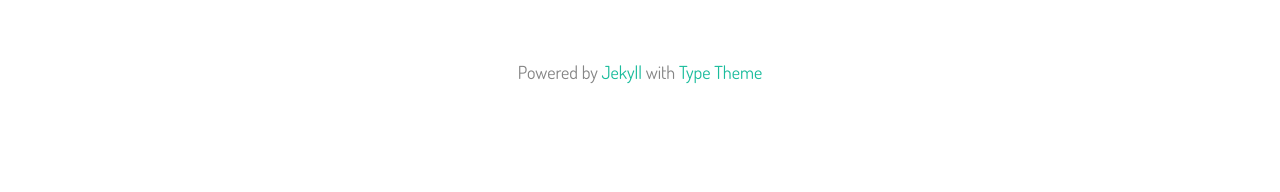
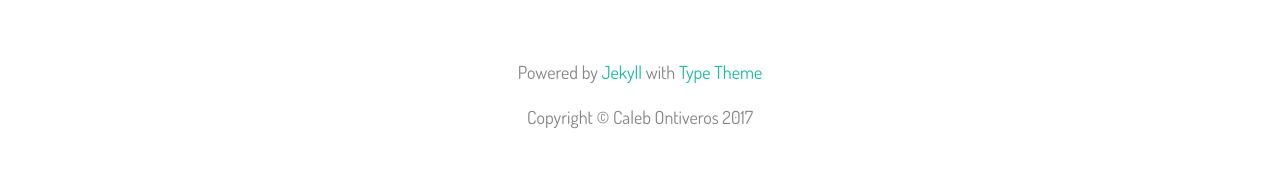
Before and after one commit to calebomusic/calebomusic.github.io, a Jekyll site: the page built from index.html, in a window 1280 px wide. Shown: the part 1460-1652 px from the top of the page. Built offline with Jekyll 4.4.1, drawn with Linux system fonts in a browser that asks for light colours; nearby versions of some CDN libraries; the list of posts is cut into pages by our own code; before the commit the page ends 1610 px from its top, so only the background shows below that.

Commit message:
Include copyright footer

```diff
--- a/_includes/footer.html
+++ b/_includes/footer.html
@@ -5,5 +5,6 @@
 {% if site.theme_settings.footer_text %}
 <footer class="site-footer">
 	<p class="text">{{ site.theme_settings.footer_text }}</p>
+	<p class="text">Copyright © Caleb Ontiveros 2017</p>
 </footer>
 {% endif %}
```
